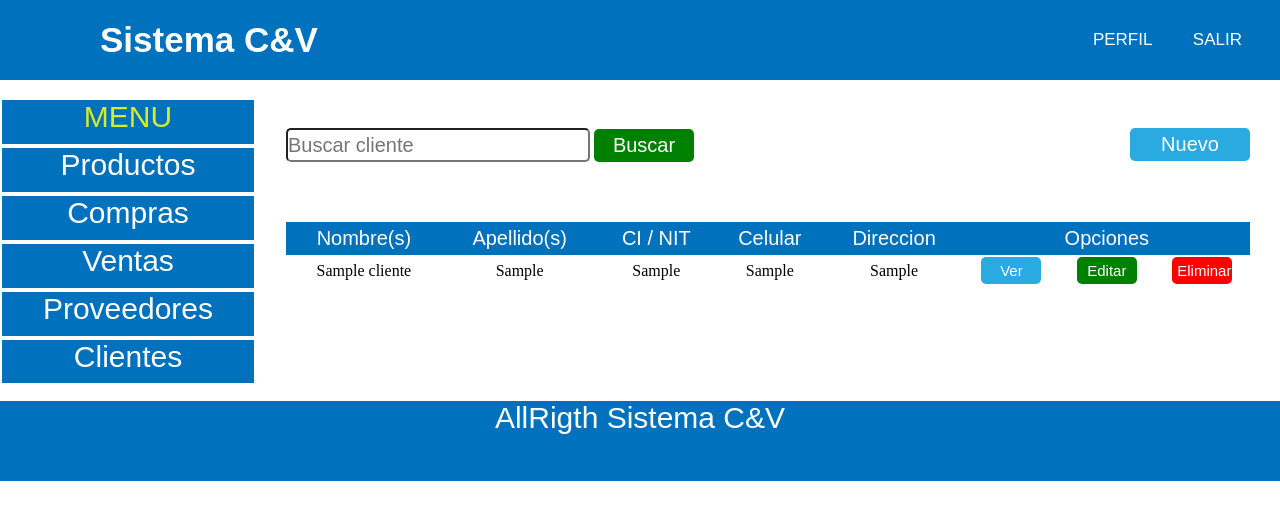
After one commit to wilfredo666/mitienda, a CodeIgniter app: page /mitienda/index.php/ccliente/ver_cliente in a window 1280 px wide. The commit adds this page. Shown: the top 520 px of the page. Run offline with CodeIgniter, Linux system fonts and the light colour scheme; the visitor is signed in with stand-in values (Sample User, id 1); tables that the repository leaves empty or names only in its code hold one stand-in row (values such as "Sample post").

Commit message:
28/01/20

```diff
--- /dev/null
+++ b/application/controllers/Ccliente.php
@@ -0,0 +1,106 @@
+<?php
+defined('BASEPATH') OR exit('No direct script access allowed');
+date_default_timezone_set('America/La_Paz');
+
+class Ccliente extends CI_Controller {
+    function __construct(){
+        parent:: __construct();
+        $this->load->model('Mcliente');
+        $this->load->helper('url');
+        $this->load->library('form_validation');
+    }
+    function ver_cliente(){
+        $datos=array('lista_clientes'=>$this->Mcliente->listar_cliente());
+        $this->load->view('header');
+        $this->load->view('menu');
+        $this->load->view('lista_clientes',$datos);
+        $this->load->view('footer');
+    }
+    function f_reg_cliente(){
+        $this->load->view('header');
+        $this->load->view('menu');
+        $this->load->view('f_reg_cliente');
+        $this->load->view('footer');
+    }
+    function registrar_cliente(){
+
+        $nom_cliente=trim($_POST['nom_cliente']);
+        $ap_cliente=trim($_POST['ap_cliente']);
+        $ci_nit=trim($_POST['ci_nit']);
+        $celular=trim($_POST['celular']);
+        $direccion=trim($_POST['direccion']);
+
+        $datos=array(
+            'nombre'=>$nom_cliente,
+            'apellido'=>$ap_cliente,
+            'ci_nit'=>$ci_nit,
+            'celular_cli'=>$celular,
+            'direccion_cli'=>$direccion
+        );
+
+        $this->Mcliente->registrar_cliente($datos);
+
+        $this->ver_cliente();
+
+    }
+    function f_editar_cliente(){
+        $id_cliente=$this->uri->segment(3);
+        $cliente=array('cliente'=>$this->Mcliente->f_edi_cliente($id_cliente));
+        $this->load->view('header');
+        $this->load->view('menu');
+        $this->load->view('f_edi_cliente',$cliente);
+        $this->load->view('footer');
+    }
+    function g_edi_cliente(){
+        $id_cliente=$this->uri->segment(3);
+        $nom_cliente=trim($_POST['nom_cliente']);
+        $apellido=trim($_POST['apellido']);
+        $ci_nit=trim($_POST['ci_nit']);
+        $celular_cli=trim($_POST['celular_cli']);
+        $direccion_cli=trim($_POST['direccion_cli']);
+
+        $datos=array(
+            'nombre'=>$nom_cliente,
+            'apellido'=>$apellido,
+            'ci_nit'=>$ci_nit,
+            'celular_cli'=>$celular_cli,
+            'direccion_cli'=>$direccion_cli
+        );
+
+        $this->Mcliente->g_edi_cliente($datos,$id_cliente);
+
+        $this->ver_cliente();
+
+    }
+
+    function f_eliminar_cliente(){
+        $this->load->view('header');
+        $this->load->view('menu');
+        $this->load->view('mnj_eli_cli');
+        $this->load->view('footer');
+    }
+    function eliminar_cliente(){
+        $id_cliente=$this->uri->segment(3);
+        $this->Mcliente->eliminar_cliente($id_cliente);
+        $this->ver_cliente();
+    }
+        function detalle_cliente(){
+        $id_cliente=$this->uri->segment(3);
+        $datos=array('detalle_cliente'=>$this->Mcliente->detalle_cliente($id_cliente));
+        $this->load->view('header');
+        $this->load->view('menu');
+        $this->load->view('detalle_cliente',$datos);
+        $this->load->view('footer');
+    }
+    function buscar_cliente(){
+
+        $dato=trim($_POST['valor_bus']);
+        $cliente=array('lista_clientes'=>$this->Mcliente->buscar_cliente($dato));
+        $this->load->view('header');
+        $this->load->view('menu');
+        $this->load->view('lista_clientes',$cliente);
+        $this->load->view('footer');
+
+    }
+}
+?>
--- /dev/null
+++ b/application/models/Mcliente.php
@@ -0,0 +1,57 @@
+<?php
+defined('BASEPATH') OR exit('No direct script access allowed');
+
+class Mcliente extends CI_Model{
+    public function registrar_usuario($datos){
+
+        $this->db->insert("usuario",$datos);
+    }
+    public function ingresar($datos){
+        $this->db->select('*');
+        $this->db->from('usuario');
+        $this->db->where('email_usuario',$datos['email_usuario']);
+        $this->db->where('pass_usuario',$datos['pass_usuario']);
+        $resultados=$this->db->get();
+        return $resultados->result();
+    }
+    public function registrar_cliente($datos){
+        $this->db->insert("cliente",$datos);
+    }
+    public function listar_cliente(){
+        $this->db->select('*');
+        $this->db->from('cliente');
+        $resultado=$this->db->get();
+        return $resultado->result();
+    }
+    public function f_edi_cliente($id_cliente){
+        $this->db->select('*');
+        $this->db->from('cliente');
+        $this->db->where('id_cliente',$id_cliente);
+        $resultado=$this->db->get();
+        return $resultado->result();
+    }
+    public function g_edi_cliente($datos,$id_cliente){
+        $this->db->where('id_cliente',$id_cliente);
+        $this->db->update('cliente',$datos);
+    }
+    public function eliminar_cliente($id_cliente){
+        $this->db->where('id_cliente',$id_cliente);
+        $this->db->delete('cliente');
+    }
+    public function detalle_cliente($id_cliente){
+        $this->db->select('*');
+        $this->db->from('cliente');
+        $this->db->where('id_cliente',$id_cliente);
+        $resultado=$this->db->get();
+        return $resultado->result();
+    }
+        public function buscar_cliente($dato){
+        $this->db->select('*');
+        $this->db->from('cliente');
+        $this->db->where('nombre like','%'.$dato.'%');
+        $resultado=$this->db->get();
+        return $resultado->result();
+    }
+}
+
+?>
--- a/application/views/header.php
+++ b/application/views/header.php
@@ -1,3 +1,13 @@
+<?php
+    $user_session=$this->session->userdata('email_usuario');
+    if($user_session!=""){
+
+    }
+    else
+    {
+        header('location:http://localhost/mitienda');
+    }
+?>
 <!DOCTYPE html>
 <html lang="en">
     <head>
@@ -13,8 +23,8 @@
             </label>
             <label class="logo">Sistema C&V</label>
             <ul>
-                <li><a href="#">Perfil</a></li>
-                <li><a href="http://localhost/mitienda">Salir</a></li>
+                <li><a href="http://localhost/mitienda/index.php/Cmitienda/perfil">Perfil</a></li>
+                <li><a href="http://localhost/mitienda/index.php/Cmitienda/salir">Salir</a></li>
             </ul>
         </nav>
 <br>
--- /dev/null
+++ b/application/views/lista_clientes.php
@@ -0,0 +1,57 @@
+<div class="vista-dere">
+        <div id="busc-producto">
+            <nav>
+                <ul>
+                    <form method="post" action="http://localhost/mitienda/index.php/Ccliente/buscar_cliente">
+                        <li><input class="input-text" type="text" placeholder="Buscar cliente" name="valor_bus"></li>
+                        <li><input class="btn-green" type="submit" value="Buscar"></li>
+                        <li style="float: right;"><a  href="http://localhost/mitienda/index.php/Ccliente/f_reg_cliente"><input class="btn-blue" type="button" value="Nuevo"></a></li>
+                    </form>
+
+                </ul>
+            </nav>
+        </div>
+
+    <div id="lista-productos">
+        <table>
+            <thead class="tb-head">
+                <tr>
+                    <td>Nombre(s)</td>
+                    <td>Apellido(s)</td>
+                    <td>CI / NIT</td>
+                    <td>Celular</td>
+                    <td>Direccion</td>
+                    <td colspan="3">Opciones</td>
+                </tr>
+            </thead>
+            <tbody>
+                <?php
+                foreach($lista_clientes as $clientes){
+                    $id_cliente=$clientes->id_cliente;
+                    $nombre=$clientes->nombre;
+                    $apellido=$clientes->apellido;
+                    $ci_nit=$clientes->ci_nit;
+                    $celular_cli=$clientes->celular_cli;
+                    $direccion_cli=$clientes->direccion_cli;
+                ?>
+                <tr>
+                    <td><?php echo $nombre;?></td>
+                    <td><?php echo $apellido;?></td>
+                    <td><?php echo $ci_nit;?></td>
+                    <td><?php echo $celular_cli;?></td>
+                    <td><?php echo $direccion_cli;?></td>
+                    <td><a href="http://localhost/mitienda/index.php/Ccliente/detalle_cliente/<?php echo $id_cliente;?>"><input class="btn-blue-min" type="button" value="Ver"></a></td>
+                    <td><a href="http://localhost/mitienda/index.php/Ccliente/f_editar_cliente/<?php echo $id_cliente;?>"><input class="btn-green-min" type="button" value="Editar"></a></td>
+                    <td><a href="http://localhost/mitienda/index.php/Ccliente/f_eliminar_cliente/<?php echo $id_cliente;?>"><input class="btn-red-min" type="button" value="Eliminar"></a></td>
+                </tr>
+                <?php
+                }
+                ?>
+            </tbody>
+
+        </table>
+    </div>
+</div>
+
+
+</div>
--- a/application/views/lista_productos.php
+++ b/application/views/lista_productos.php
@@ -43,7 +43,7 @@
                     <td><?php echo $precioC;?></td>
                     <td><?php echo $preciaV;?></td>
                     <td><?php echo $fecha;?></td>
-                    <td><a href=""><input class="btn-blue-min" type="button" value="Ver"></a></td>
+                    <td><a href="http://localhost/mitienda/index.php/Cproducto/detalle_producto/<?php echo $id_producto;?>"><input class="btn-blue-min" type="button" value="Ver"></a></td>
                     <td><a href="http://localhost/mitienda/index.php/Cproducto/f_editar_producto/<?php echo $id_producto;?>"><input class="btn-green-min" type="button" value="Editar"></a></td>
                     <td><a href="http://localhost/mitienda/index.php/Cproducto/f_eliminar_producto/<?php echo $id_producto;?>"><input class="btn-red-min" type="button" value="Eliminar"></a></td>
                 </tr>
--- a/application/views/menu.php
+++ b/application/views/menu.php
@@ -7,7 +7,7 @@
             <li><a href="">Compras</a></li>
             <li><a href="">Ventas</a></li>
             <li><a href="">Proveedores</a></li>
-            <li><a href="">Clientes</a></li>
+            <li><a href="http://localhost/mitienda/index.php/Ccliente/ver_cliente">Clientes</a></li>
             </ul>
         </nav>
     </div>
```
Also changed, not shown: application/controllers/Cmitienda.php (+33 -9 lines), application/controllers/Cproducto.php (+8 -1 lines), application/models/Mmitienda.php (+15 -0 lines), application/views/auxiliar.php (added, +16 -0 lines), application/views/detalle_cliente.php (added, +40 -0 lines), application/views/detalle_producto.php (added, +44 -0 lines), application/views/f_edi_cliente.php (added, +25 -0 lines), application/views/f_reg_cliente.php (added, +16 -0 lines), application/views/login.php (+7 -2 lines), application/views/mnj_eli_cli.php (added, +16 -0 lines), application/views/perfil.php (added, +33 -0 lines), application/views/registro.php (+5 -5 lines), assets/style_login.css (+43 -0 lines), assets/img/wilfredo.jpg (added).
